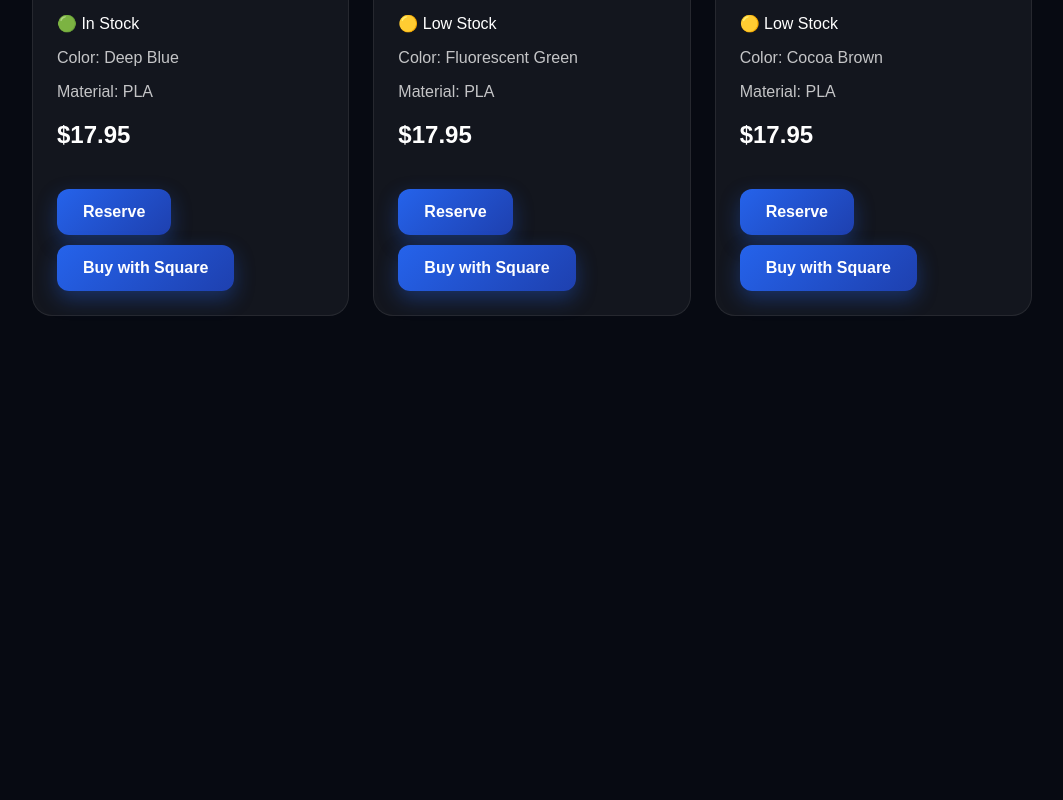
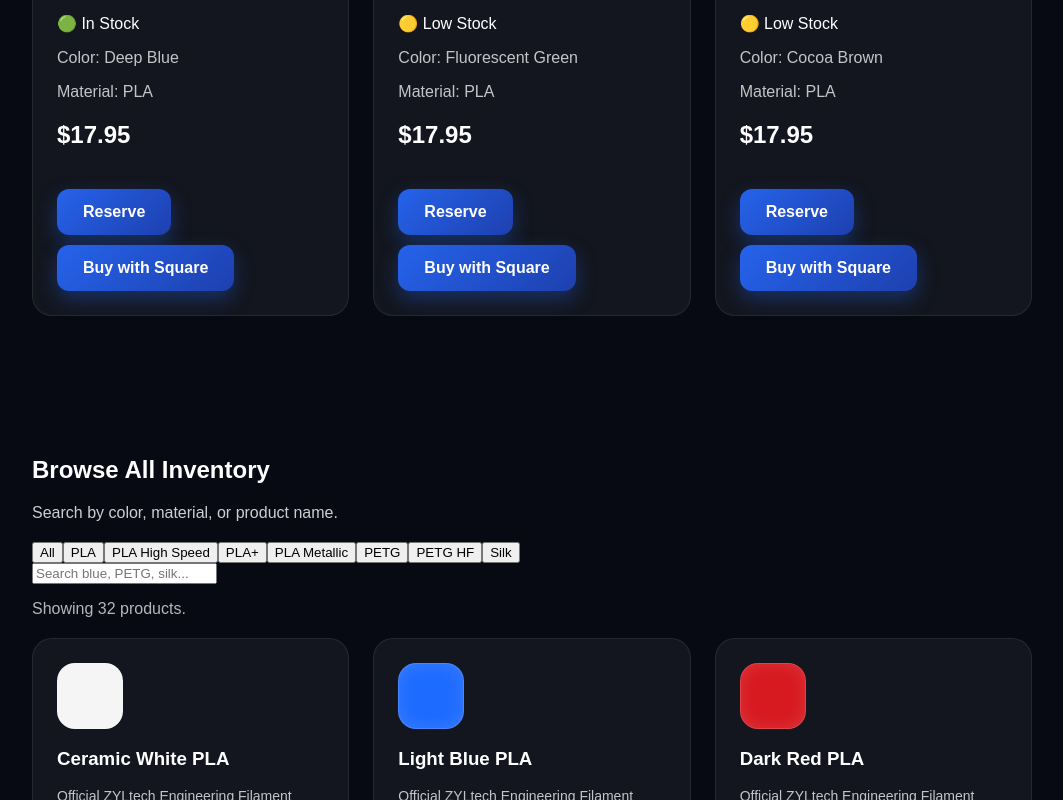
Before and after one commit to jnc3designs/jnc3designs-website, a Next.js app in the folder jnc3designs-premium/: page /supply in a window 1280 px wide. Shown: the part 2000-2800 px from the top of the page, without its empty margins (108-1171 px from the left). Before the commit the page ends 2376 px from the top, so only its background shows below. Built offline with nearby package versions, Linux system fonts and the light colour scheme.

Commit message:
Update page.js

```diff
--- a/jnc3designs-premium/app/supply/page.js
+++ b/jnc3designs-premium/app/supply/page.js
@@ -1,7 +1,24 @@
+"use client";
+
+import { useState } from "react";
 import { supplyCategories, products } from "../../data/catalog";
 import ProductCard from "../../components/ProductCard";
 
 export default function SupplyPage() {
+    const [activeCategory, setActiveCategory] = useState("all");
+  const [search, setSearch] = useState("");
+
+  const filteredProducts = products.filter((product) => {
+    const matchesCategory =
+      activeCategory === "all" || product.category === activeCategory;
+
+    const matchesSearch =
+      product.name.toLowerCase().includes(search.toLowerCase()) ||
+      product.color.toLowerCase().includes(search.toLowerCase()) ||
+      product.material.toLowerCase().includes(search.toLowerCase());
+
+    return matchesCategory && matchesSearch;
+  });
   return (
     <main>
       <section className="section">
@@ -48,6 +65,51 @@ export default function SupplyPage() {
     ))}
   </div>
 </section>
+    <section className="section">
+  <h2>Browse All Inventory</h2>
+
+  <p style={{ opacity: 0.8, marginBottom: "20px" }}>
+    Search by color, material, or product name.
+  </p>
+
+  <div className="supply-filter-bar">
+    <button
+      className={activeCategory === "all" ? "filter-active" : ""}
+      onClick={() => setActiveCategory("all")}
+    >
+      All
+    </button>
+
+    {supplyCategories.map((category) => (
+      <button
+        key={category.slug}
+        className={activeCategory === category.slug ? "filter-active" : ""}
+        onClick={() => setActiveCategory(category.slug)}
+      >
+        {category.name}
+      </button>
+    ))}
+  </div>
+
+  <input
+    className="supply-search"
+    type="text"
+    placeholder="Search blue, PETG, silk..."
+    value={search}
+    onChange={(e) => setSearch(e.target.value)}
+  />
+
+  <p style={{ opacity: 0.7, marginTop: "16px", marginBottom: "20px" }}>
+    Showing {filteredProducts.length} product
+    {filteredProducts.length === 1 ? "" : "s"}.
+  </p>
+
+  <div className="product-grid">
+    {filteredProducts.map((product) => (
+      <ProductCard key={product.id} product={product} />
+    ))}
+  </div>
+</section>
     </main>
   );
 }
```
